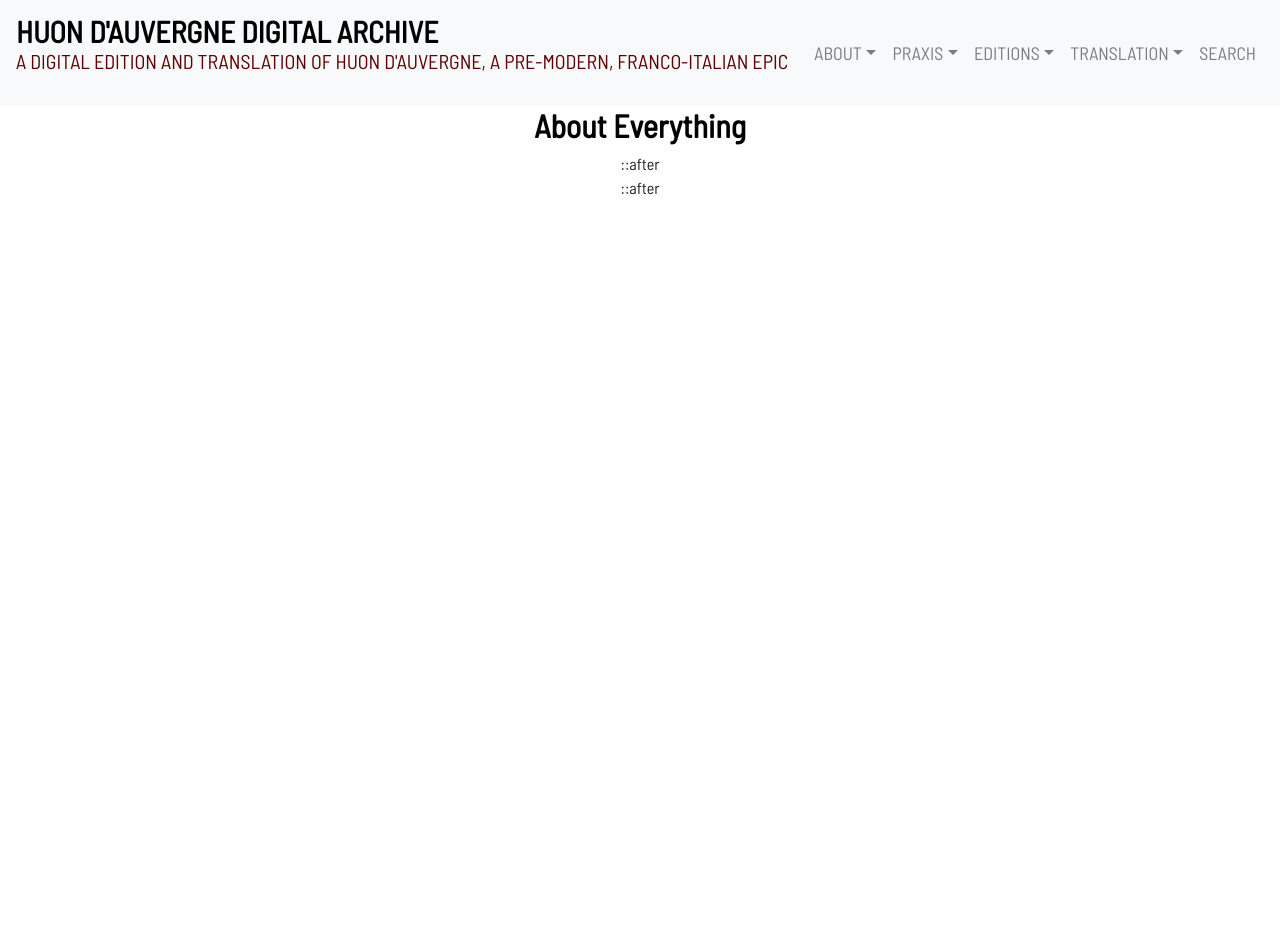
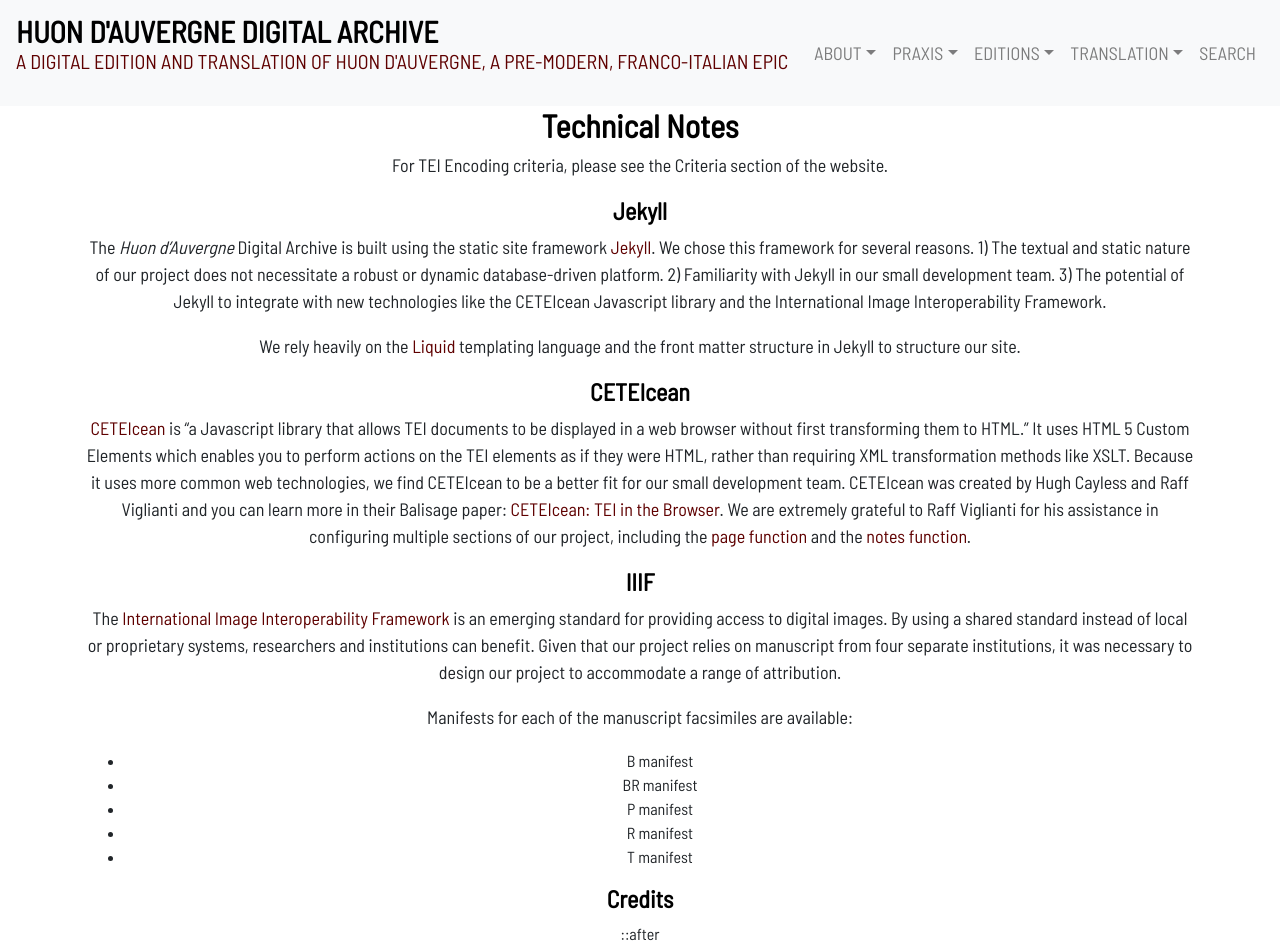
Before and after one commit to tameney22/hda-test, a React (Create React App) app: page /about/technical in a window 1280 px wide. Shown: the top 950 px of the page. Before the commit the page ends 800 px from the top, so only its background shows below. Built offline with nearby package versions, Linux system fonts and the light colour scheme.

Commit message:
added a few pages (not treated with CSS) and a 404

```diff
--- a/src/App.js
+++ b/src/App.js
@@ -7,12 +7,13 @@ import {
   Redirect
 } from "react-router-dom";
 import HomePage from './pages/HomePage';
-import AboutPage from './pages/AboutPage'
 import DigitalEdition from './pages/DigitalEdition';
 import Navigation from './components/Navigation'
 import Footer from './components/footer' //added footer from components
 import TestPage from './pages/TestPage';
 import Collaborators from './pages/Collaborators';
+import Technical from './pages/Technical';
+import error404 from './pages/error404';
 
 function App() {
   return (
@@ -26,7 +27,11 @@ function App() {
             <Route exact path="/editions/:teiName" render={props => (<Redirect to={`/editions/${props.match.params.teiName}/1R`} />)} />
             <Route path="/editions/:teiName/:stone" component={DigitalEdition} />
             {/* <Route path="/test2" component={TestPage} /> */}
-            <Route path="/about" component={AboutPage} />
+            <Route path="/about/collaborators" component={Collaborators} />
+            <Route path="/about/technical" component={Technical} />
+
+            //Add above this so that any unimplemented pages show 404 page
+            <Route path="*" component={error404} />
           </Switch>
         </div>
         <Footer />
--- a/src/pages/AboutPage.js
+++ /dev/null
@@ -1,7 +0,0 @@
-const AboutPage = () => {
-    return (
-        <h1>About Everything</h1>
-    )
-}
-
-export default AboutPage
--- a/src/pages/Collaborators.js
+++ b/src/pages/Collaborators.js
@@ -1,7 +1,5 @@
 import React from "react";
 import Container from 'react-bootstrap/Container'
-import Row from 'react-bootstrap/Row'
-import Col from 'react-bootstrap/Col'
 import Image from 'react-bootstrap/Image'
 
 const Collaborators = () => {
--- /dev/null
+++ b/src/pages/Technical.js
@@ -0,0 +1,37 @@
+import React from "react";
+import Container from 'react-bootstrap/Container'
+import Image from 'react-bootstrap/Image'
+
+const Technical = () => {
+    return (
+        <Container>
+            <h1 id="technical-notes">Technical Notes</h1>
+
+            <p>For TEI Encoding criteria, please see the Criteria section of the website.</p>
+
+            <h2 id="jekyll">Jekyll</h2>
+            <p>The <em>Huon d’Auvergne</em> Digital Archive is built using the static site framework <a href="https://jekyllrb.com/">Jekyll</a>. We chose this framework for several reasons. 1) The textual and static nature of our project does not necessitate a robust or dynamic database-driven platform. 2) Familiarity with Jekyll in our small development team. 3) The potential of Jekyll to integrate with new technologies like the CETEIcean Javascript library and the International Image Interoperability Framework.</p>
+
+            <p>We rely heavily on the <a href="https://jekyllrb.com/docs/liquid/">Liquid</a> templating language and the front matter structure in Jekyll to structure our site.</p>
+
+            <h2 id="ceteicean">CETEIcean</h2>
+            <p><a href="https://github.com/TEIC/CETEIcean">CETEIcean</a> is “a Javascript library that allows TEI documents to be displayed in a web browser without first transforming them to HTML.” It uses HTML 5 Custom Elements which enables you to perform actions on the TEI elements as if they were HTML, rather than requiring XML transformation methods like XSLT. Because it uses more common web technologies, we find CETEIcean to be a better fit for our small development team. CETEIcean was created by Hugh Cayless and Raff Viglianti and you can learn more in their Balisage paper: <a href="https://www.balisage.net/Proceedings/vol21/html/Cayless01/BalisageVol21-Cayless01.html">CETEIcean: TEI in the Browser</a>. We are extremely grateful to Raff Viglianti for his assistance in configuring multiple sections of our project, including the <a href="https://github.com/SteveWLU/SteveWLU.github.io/blob/9b977250af06d79f1bd8f581999c982c9687af5c/_layouts/edition.html#L128">page function</a> and the <a href="https://github.com/SteveWLU/SteveWLU.github.io/blob/9b977250af06d79f1bd8f581999c982c9687af5c/_layouts/edition.html#L234">notes function</a>.</p>
+
+            <h2 id="iiif">IIIF</h2>
+            <p>The <a href="https://iiif.io/">International Image Interoperability Framework</a> is an emerging standard for providing access to digital images. By using a shared standard instead of local or proprietary systems, researchers and institutions can benefit. Given that our project relies on manuscript from four separate institutions, it was necessary to design our project to accommodate a range of attribution.</p>
+
+            <p>Manifests for each of the manuscript facsimiles are available:</p>
+            <ul>
+            <li>B manifest</li>
+            <li>BR manifest</li>
+            <li>P manifest</li>
+            <li>R manifest</li>
+            <li>T manifest</li>
+            </ul>
+
+            <h2 id="credits">Credits</h2>
+        </Container>
+    )
+}
+
+export default Technical
--- /dev/null
+++ b/src/pages/error404.js
@@ -0,0 +1,15 @@
+import React from "react";
+import Container from 'react-bootstrap/Container'
+
+const error404 = () => {
+    return(
+        <Container>
+            <h1>404</h1>
+
+            <p><strong>Page not found :(</strong></p>
+            <p>The requested page could not be found.</p>
+        </Container>
+    )
+}
+
+export default error404
```
